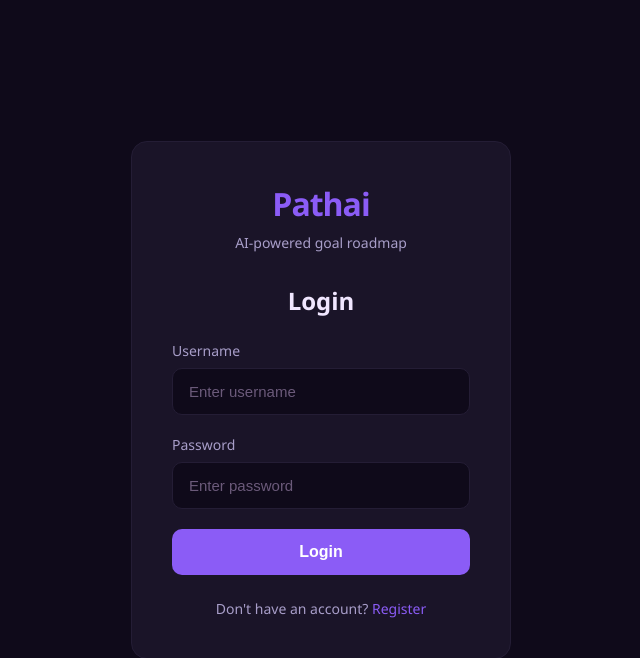
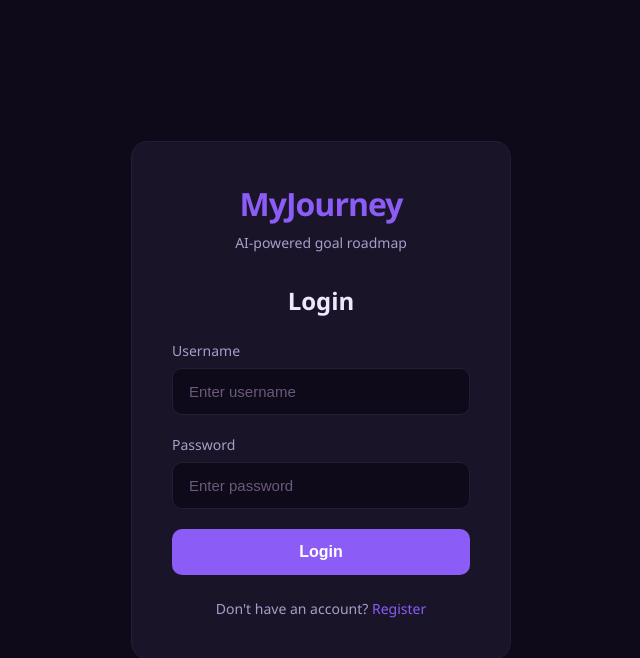
Before and after one commit to Abduqod1rr/pathainv, a Django app: page /login/ in a window 1280 px wide. Shown: the top 658 px of the page, without its empty margins (319-959 px from the left). Run offline with Django 4.2, Linux system fonts and the light colour scheme.

Commit message:
Change app name from Pathai to MyJourney

```diff
--- a/core/ai_views.py
+++ b/core/ai_views.py
@@ -55,7 +55,7 @@ def generate_roadmap(request):
 
         context_str = '\n'.join(context_parts) if context_parts else 'No specific profile info'
 
-        prompt = f"""You are an expert goal-achievement coach. Create a structured 10-tier learning roadmap. Answer in input's language
+        prompt = f"""You are an expert goal-achievement coach. Create a structured 10-tier learning roadmap. Answer with language that inpuut given in.
 
 User Profile:
 {context_str}
@@ -79,7 +79,7 @@ Respond with ONLY valid JSON (no markdown), format:
         response = client.chat.completions.create(
             model="llama-3.3-70b-versatile",
             messages=[
-                {"role": "system", "content": "You are a helpful AI that generates learning roadmaps."},
+                {"role": "system", "content": "You are a helpful AI that generates learning roadmaps. Answer with language that inpuut given in."},
                 {"role": "user", "content": prompt}
             ],
             temperature=0.8,
@@ -94,7 +94,7 @@ Respond with ONLY valid JSON (no markdown), format:
         except json.JSONDecodeError as e:
             logger.error(f"JSON parse failed after cleaning: {e}")
             logger.error(f"Content was: {content[:500]}")
-            return JsonResponse({'error': 'Invalid JSON from AI - please try again'}, status=500)
+            return JsonResponse({'error': 'Invalid JleaSON from AI - pse try again'}, status=500)
 
         # Validate and normalize
         if not isinstance(result.get('tiers'), list):
--- a/static/index.js
+++ b/static/index.js
@@ -1,5 +1,5 @@
 /* ================================================================
-   Pathai — index.js
+   MyJourney — index.js
    Full app logic: state, routing, UI render
    Modified to use Django backend for AI
 =============================================================== */
@@ -9,7 +9,7 @@
 // ================================================================
 const I18N = {
   en: {
-    'app.name': 'Pathai',
+    'app.name': 'MyJourney',
     'settings': 'Settings',
     'dark.mode': 'Dark Mode',
     'language': 'Language',
@@ -52,7 +52,7 @@ const I18N = {
     'error': 'Something went wrong',
   },
   uz: {
-    'app.name': 'Pathai',
+    'app.name': 'MyJourney',
     'settings': 'Sozlamalar',
     'dark.mode': 'Tungi rejim',
     'language': 'Til',
--- a/templates/index.html
+++ b/templates/index.html
@@ -3,7 +3,7 @@
 <head>
   <meta charset="UTF-8">
   <meta name="viewport" content="width=device-width, initial-scale=1.0">
-  <title>Pathai</title>
+  <title>MyJourney</title>
   <link rel="preconnect" href="https://fonts.googleapis.com">
   <link rel="preconnect" href="https://fonts.gstatic.com" crossorigin>
   <link href="https://fonts.googleapis.com/css2?family=Sora:wght@400;500;600;700&family=DM+Sans:opsz,wght@9..40,300;9..40,400;9..40,500;9..40,600&display=swap" rel="stylesheet">
@@ -37,7 +37,7 @@
     <!-- ===== Side Drawer (hamburger menu) ===== -->
     <div class="side-drawer" id="sideDrawer">
       <div class="drawer-header">
-        <h2 class="drawer-brand">Pathai</h2>
+        <h2 class="drawer-brand">MyJourney</h2>
         <button class="drawer-close" onclick="closeDrawer()"><i class="fas fa-times"></i></button>
       </div>
 
@@ -81,7 +81,7 @@
       </div>
 
       <div class="drawer-footer">
-        <span>Pathai v1.1</span>
+        <span>MyJourney v1.1</span>
         <span>·</span>
         <span>by developer</span>
       </div>
--- a/templates/login.html
+++ b/templates/login.html
@@ -3,7 +3,7 @@
 <head>
   <meta charset="UTF-8">
   <meta name="viewport" content="width=device-width, initial-scale=1.0">
-  <title>Login - Pathai</title>
+  <title>Login - MyJourney</title>
   <link rel="stylesheet" href="https://cdnjs.cloudflare.com/ajax/libs/font-awesome/6.4.0/css/all.min.css">
   <style>
     :root {
@@ -162,7 +162,7 @@
   <div class="auth-container">
     <div class="auth-card">
       <div class="auth-logo">
-        <h1>Pathai</h1>
+        <h1>MyJourney</h1>
         <p>AI-powered goal roadmap</p>
       </div>
 
```
